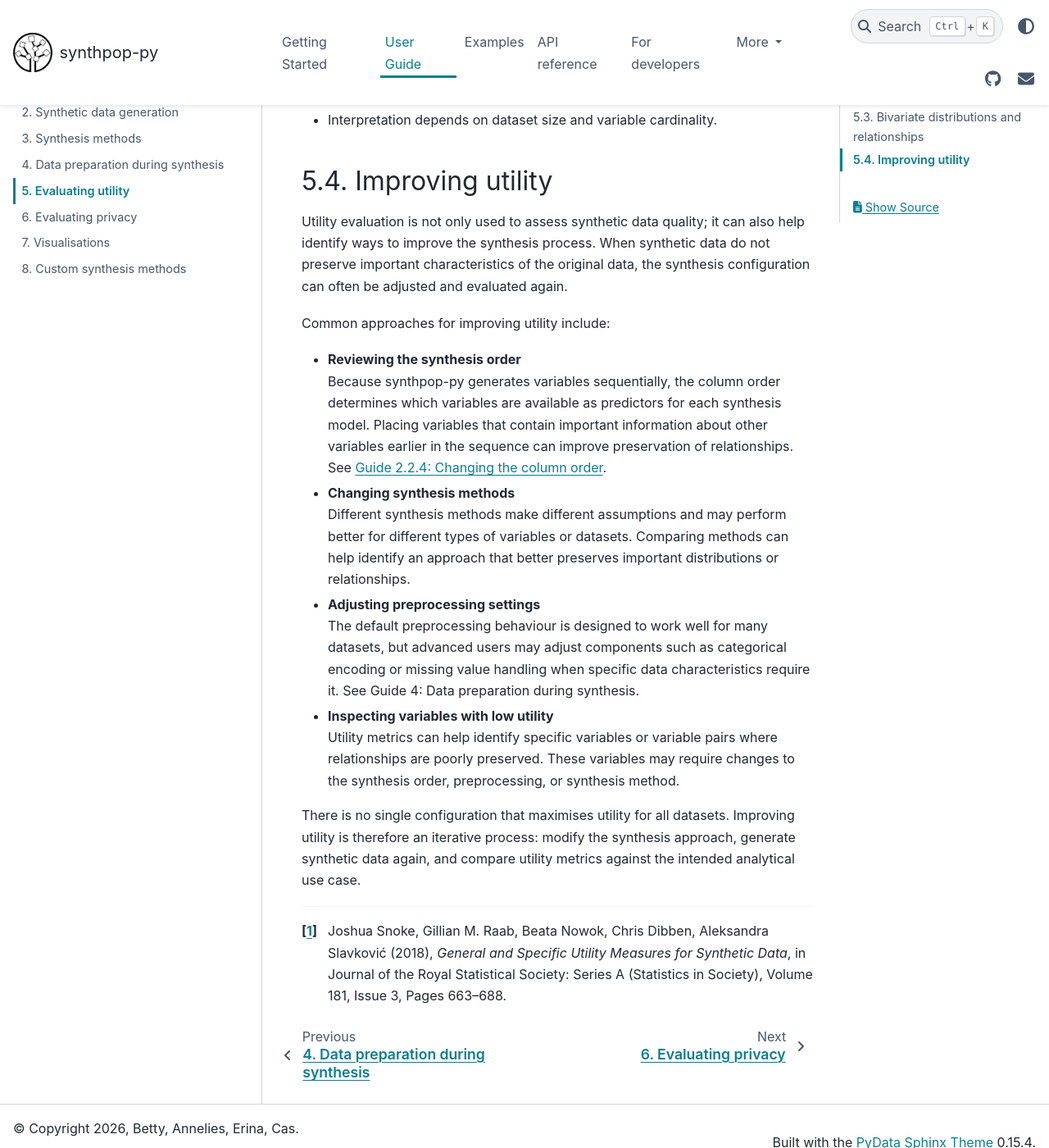
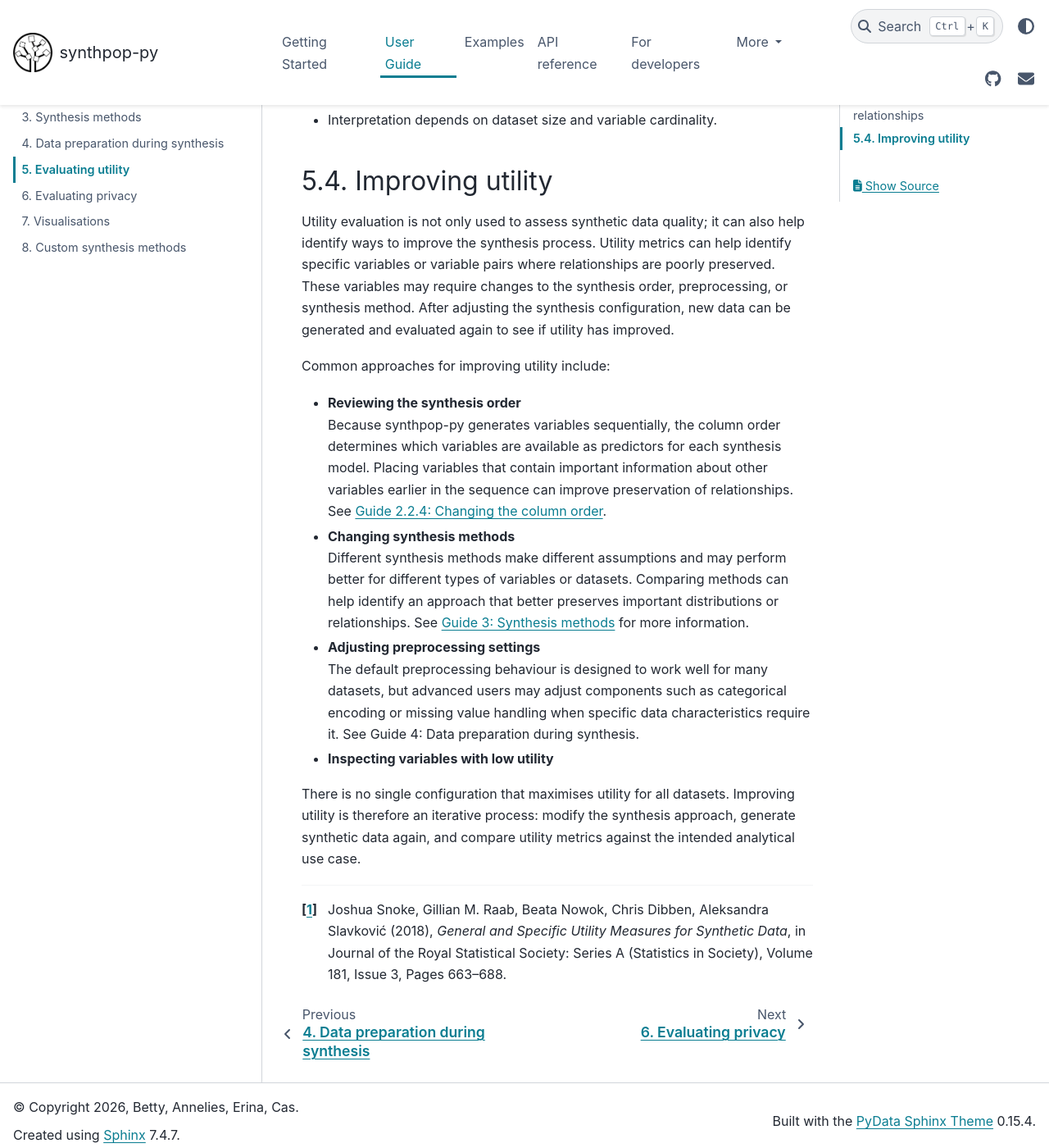
Before and after one commit to duonl/synthpop-py, a Sphinx documentation site: the page built from docs/source/user_guides/5_evaluating_utility.md, in a window 1280 px wide and 1400 px high, scrolled down 6079 px. Shown: the whole window at 82% size. Built offline with Sphinx 7.4.7 and the PyData theme 0.15.4, drawn with Linux system fonts in a browser that asks for light colours.

```diff
--- a/docs/source/user_guides/5_evaluating_utility.md
+++ b/docs/source/user_guides/5_evaluating_utility.md
@@ -164,7 +164,7 @@ S_pMSE has several limitations:
 
 ## 5.4. Improving utility
 
-Utility evaluation is not only used to assess synthetic data quality; it can also help identify ways to improve the synthesis process. When synthetic data do not preserve important characteristics of the original data, the synthesis configuration can often be adjusted and evaluated again.
+Utility evaluation is not only used to assess synthetic data quality; it can also help identify ways to improve the synthesis process. Utility metrics can help identify specific variables or variable pairs where relationships are poorly preserved. These variables may require changes to the synthesis order, preprocessing, or synthesis method. After adjusting the synthesis configuration, new data can be generated and evaluated again to see if utility has improved.
 
 Common approaches for improving utility include:
 
@@ -172,12 +172,12 @@ Common approaches for improving utility include:
   Because synthpop-py generates variables sequentially, the column order determines which variables are available as predictors for each synthesis model. Placing variables that contain important information about other variables earlier in the sequence can improve preservation of relationships. See {ref}`Guide 2.2.4: Changing the column order <224-column-order>`.
 
 - **Changing synthesis methods**
-  Different synthesis methods make different assumptions and may perform better for different types of variables or datasets. Comparing methods can help identify an approach that better preserves important distributions or relationships.
+  Different synthesis methods make different assumptions and may perform better for different types of variables or datasets. Comparing methods can help identify an approach that better preserves important distributions or relationships. See [Guide 3: Synthesis methods](./3_synthesis_methods.md) for more information.
 
 - **Adjusting preprocessing settings**
   The default preprocessing behaviour is designed to work well for many datasets, but advanced users may adjust components such as categorical encoding or missing value handling when specific data characteristics require it. See {ref}`Guide 4: Data preparation during synthesis <4-data-preparation>`.
 
 - **Inspecting variables with low utility**
-  Utility metrics can help identify specific variables or variable pairs where relationships are poorly preserved. These variables may require changes to the synthesis order, preprocessing, or synthesis method.
+
 
 There is no single configuration that maximises utility for all datasets. Improving utility is therefore an iterative process: modify the synthesis approach, generate synthetic data again, and compare utility metrics against the intended analytical use case.
```
Also changed, not shown: docs/source/getting_started/overview.md (+1 -1 lines), docs/source/user_guides/user_guides_index.md (+1 -1 lines).
